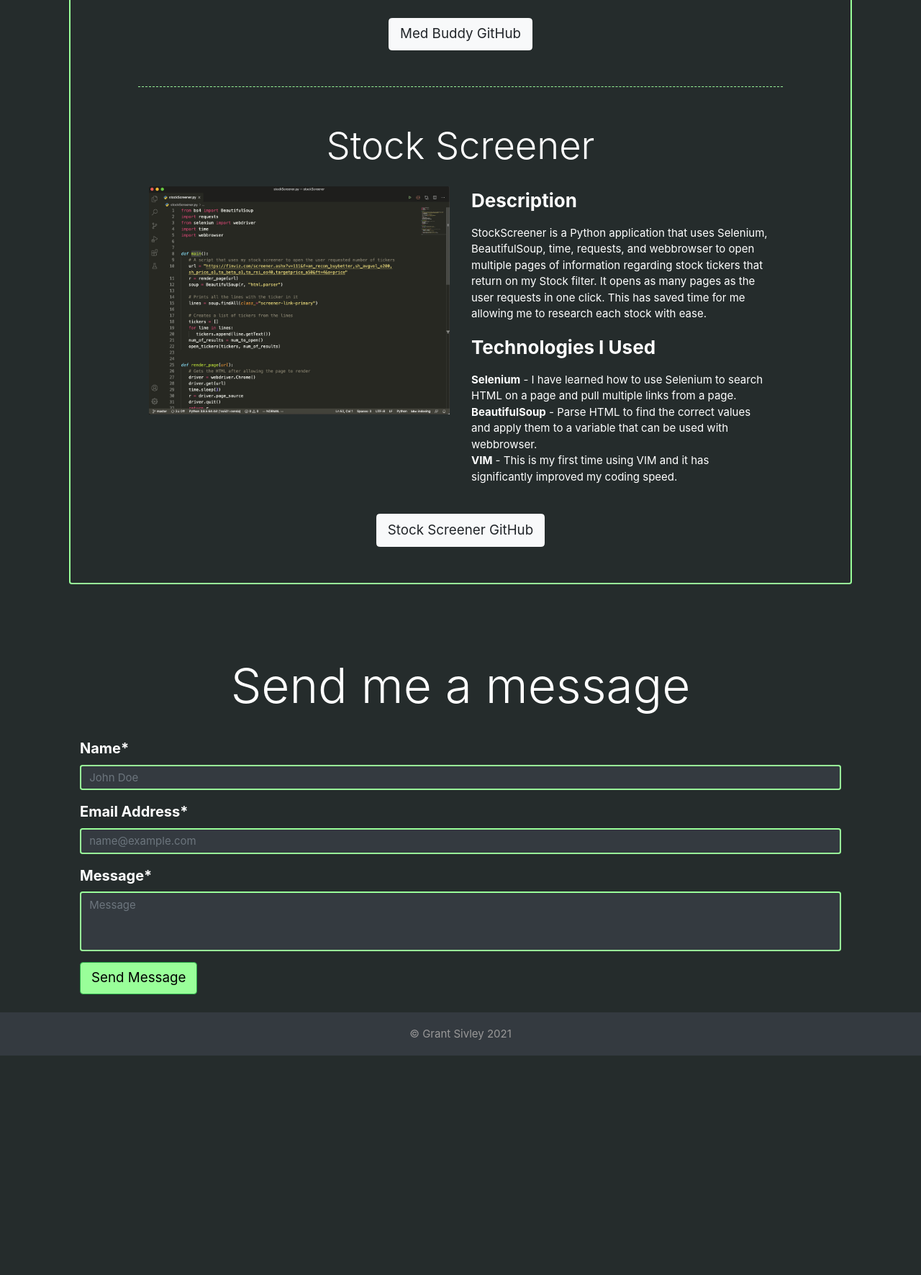
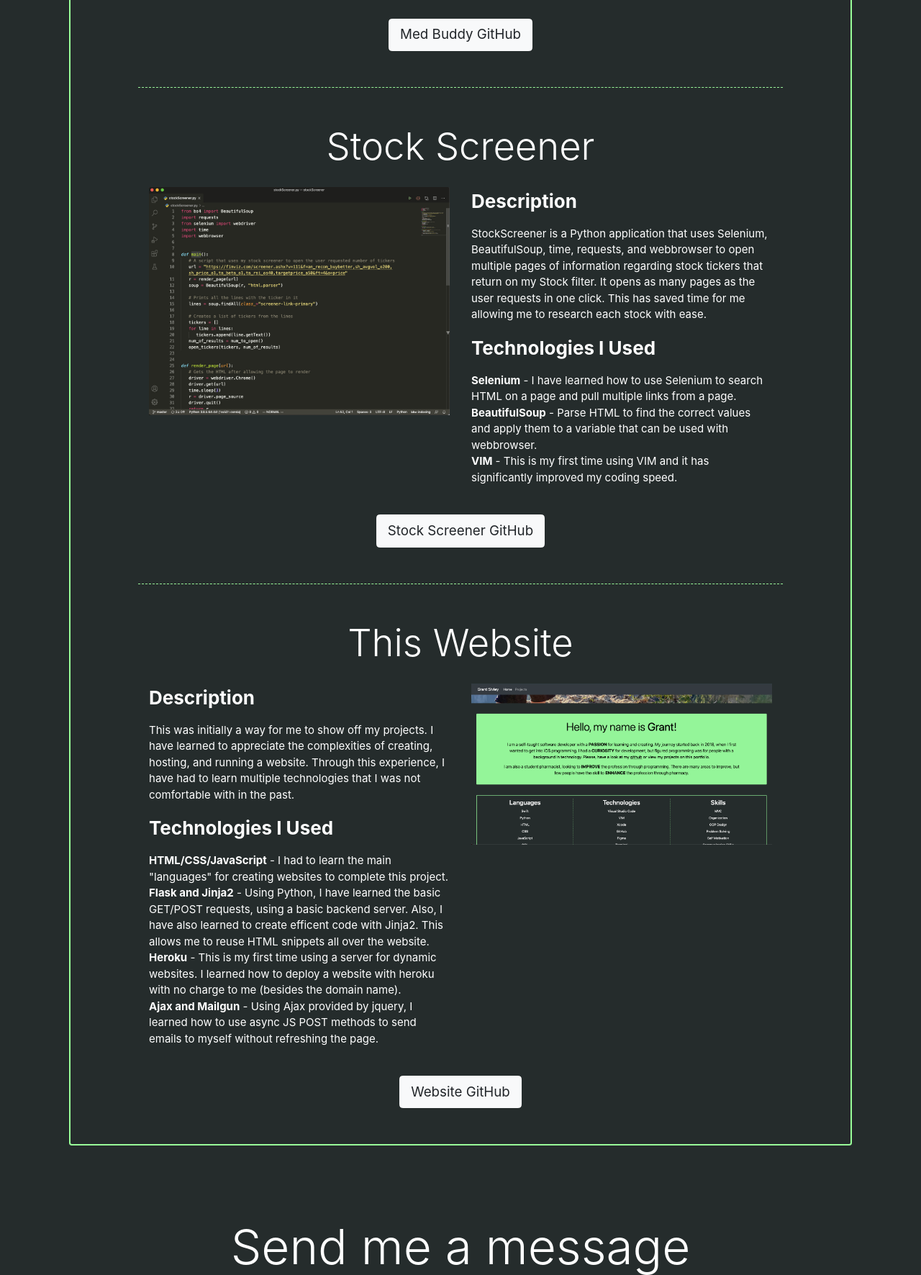
Before and after one commit to G-Sivley/grantsivley, a Flask app: page /projects in a window 1280 px wide. Shown: the part 851-2623 px from the top of the page at 72% size. Before the commit the page ends 2318 px from the top, so only its background shows below. Run offline with Flask 2, Linux system fonts and the light colour scheme.

Commit message:
Add website project.

```diff
--- a/templates/projects.html
+++ b/templates/projects.html
@@ -14,7 +14,7 @@ content %}
     software developer
   </p>
 
-  <div class="container hor-pad">
+  <div class="container hor-pad dashed-top">
     <h1 class="display-4 centered horizontal-space">Med Buddy</h1>
 
     <div class="row">
@@ -139,6 +139,49 @@ content %}
       </button>
     </a>
   </div>
+
+  <div class="container hor-pad dashed-top">
+    <h1 class="display-4 centered horizontal-space">This Website</h1>
+
+    <div class="row">
+      <div class="col-md left-project">
+        <p class="proj-subtitle">Description</p>
+        <p>
+          This was initially a way for me to show off my projects.
+          I have learned to appreciate the complexities of creating, hosting, and running a website.
+          Through this experience, I have had to learn multiple technologies that I was not comfortable with in the past.
+        </p>
+
+        <p class="proj-subtitle">Technologies I Used</p>
+        <p>
+          <strong>HTML/CSS/JavaScript</strong> - I had to learn the main "languages" for creating websites to complete this project.
+          <br />
+          <strong>Flask and Jinja2</strong> - Using Python, I have learned the basic GET/POST requests, using a basic backend server. Also, I have also learned to create efficent code with Jinja2. This allows me to reuse HTML snippets all over the website.
+          <br />
+          <strong>Heroku</strong> - This is my first time using a server for dynamic websites. I learned how to deploy a website with heroku with no charge to me (besides the domain name).
+          <br>
+          <strong>Ajax and Mailgun</strong> - Using Ajax provided by jquery, I learned how to use async JS POST methods to send emails to myself without refreshing the page.
+        </p>
+      </div>
+
+      <div class="col-md">
+        <a href="https://github.com/G-Sivley/grantsivley">
+          <img
+            class="proj-img"
+            src="{{ url_for('static', filename='images/WebsiteScreenshot.png') }}"
+            alt="Image of Website"
+          />
+        </a>
+      </div>
+    </div>
+
+    <a href="https://github.com/G-Sivley/grantsivley">
+      <button type="button" class="btn btn-light btn-lg horizontal-space">
+        Website GitHub
+      </button>
+    </a>
+  </div>
+
 </section>
 
 {% endblock %}
```
Also changed, not shown: static/images/WebsiteScreenshot.png (added).
